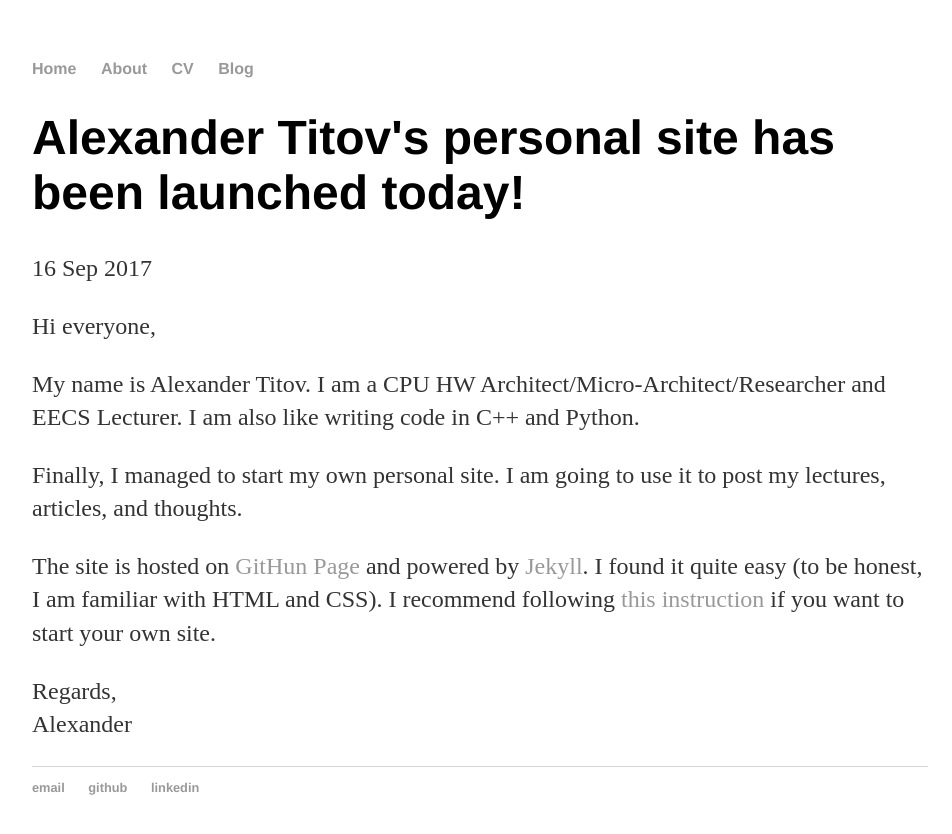
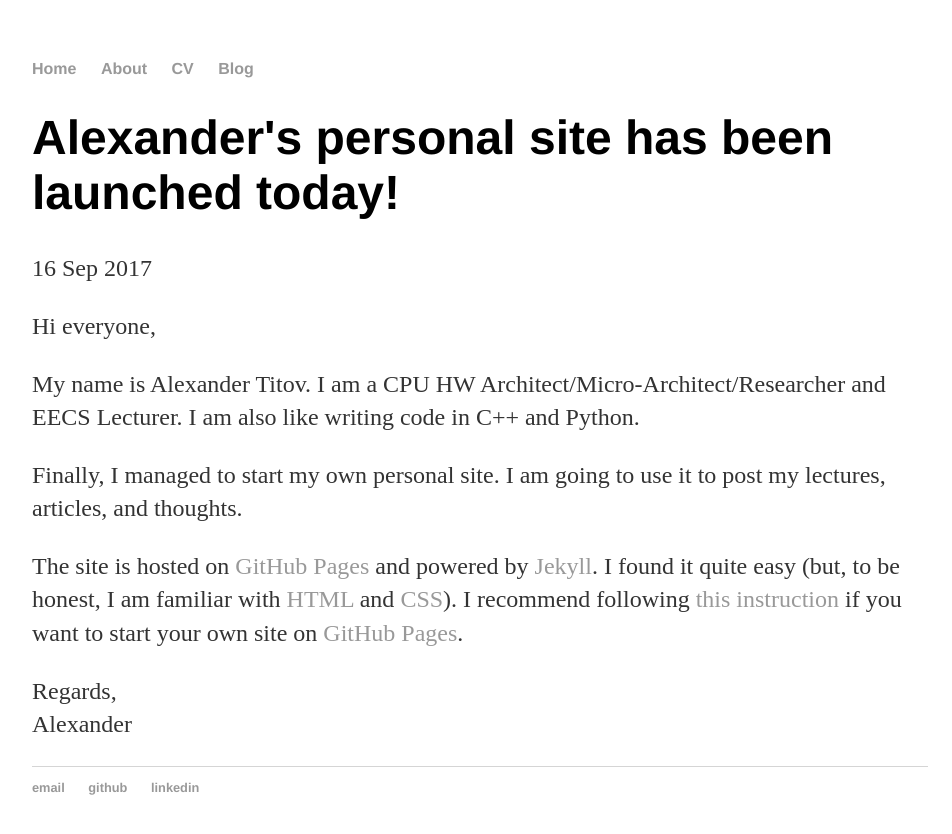
Before and after one commit to alexander-titov/alexander-titov.github.io, a Jekyll site: the page built from _posts/2017-09-16-alexander-titov-site-launched.md, in a window 1280 px wide. Shown: the top 834 px of the page, without its empty margins (160-1112 px from the left). Built offline with Jekyll 4.4.1, drawn with Linux system fonts in a browser that asks for light colours.

Commit message:
Update the post title and fix typos in the text

```diff
--- a/_posts/2017-09-16-alexander-titov-site-launched.md
+++ b/_posts/2017-09-16-alexander-titov-site-launched.md
@@ -1,6 +1,6 @@
 ---
 layout: post
-title: "Alexander Titov's personal site has been launched today!"
+title: "Alexander's personal site has been launched today!"
 date: 2017-09-16
 ---
 
@@ -11,8 +11,10 @@ I am also like writing code in C++ and Python.</p>
 
 <p>Finally, I managed to start my own personal site. I am going to use it to post my lectures, articles, and thoughts.</p>
 
-<p>The site is hosted on <a href="pages.github.com"> GitHun Page</a> and powered by <a href="http://jekyllrb.com">Jekyll</a>.
-I found it quite easy (to be honest, I am familiar with HTML and CSS). I recommend following
-<a href="http://jmcglone.com/guides/github-pages/">this instruction</a> if you want to start your own site.</p>
+<p>The site is hosted on <a href="pages.github.com">GitHub Pages</a> and powered by <a href="http://jekyllrb.com">Jekyll</a>.
+I found it quite easy (but, to be honest, I am familiar with <a href="https://www.w3schools.com/html/">HTML</a> and
+<a href="https://www.w3schools.com/css/">CSS</a>). I recommend following
+<a href="http://jmcglone.com/guides/github-pages/">this instruction</a> if you want to start your own site on
+<a href="pages.github.com">GitHub Pages</a>.</p>
 
 <p>Regards,<br>Alexander</p>
```
